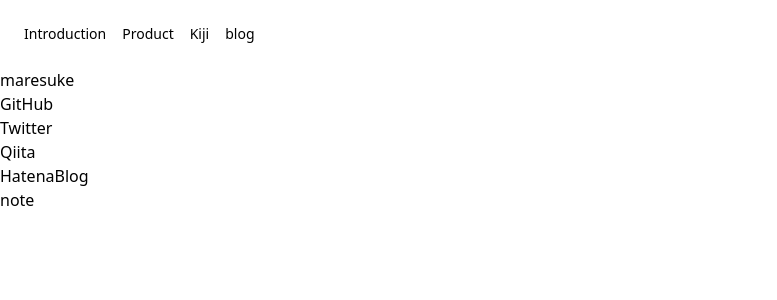
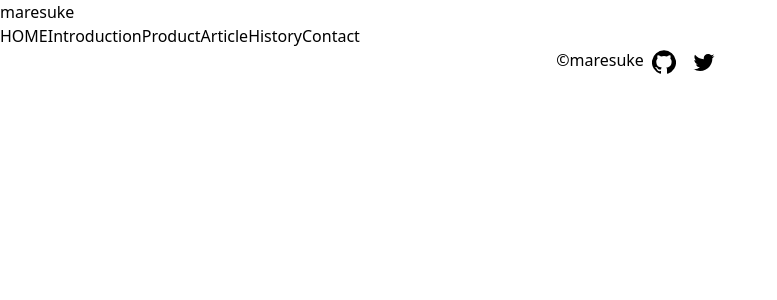
Before and after one commit to daikimare/my-portfolio, a Next.js app: page / in a window 1280 px wide. Shown: the top 300 px of the page, without its empty margins (0-777 px from the left). Built offline with nearby package versions, Linux system fonts and the light colour scheme.

Commit message:
change dhirectry arc and create,update template

```diff
--- /dev/null
+++ b/pages/components/Footer.js
@@ -0,0 +1,20 @@
+import React from 'react';
+import Link from 'next/link';
+import GitHubIcon from '@material-ui/icons/GitHub';
+import TwitterIcon from '@material-ui/icons/Twitter';
+
+export default function Footer() {
+  return(
+    <div>
+      <ul className=" justify-center md:flex md:justify-center">
+        <h4 >&copy;maresuke</h4>
+        <li className="border-b md:border-none mx-2"><Link href="https://github.com/daikimare" className=" block px-8 py-2 my-4 rounded ">
+          <GitHubIcon />
+        </Link></li>
+        <li className="border-b md:border-none mx-2"><Link href = "https://twitter.com/fukutaso46" className=" block px-8 py-2 my-4 rounded ">
+          <TwitterIcon />
+        </Link></li>
+      </ul>
+    </div>
+  )
+}
--- /dev/null
+++ b/pages/components/Layout.js
@@ -0,0 +1,32 @@
+// module
+import React from 'react';
+import Head from 'next/head';
+
+// component
+import Footer from './Footer';
+import Navbar from './Navbar';
+
+export default function Layout() {
+  return (
+    <div>
+
+      <Head>
+        <title></title>
+        <link rel="icon" href="/favicon.ico"/>
+      </Head>
+
+      <header>
+        <Navbar />
+      </header>
+
+      <main>
+
+      </main>
+
+      <footer>
+        <Footer />
+      </footer>
+
+    </div>
+  )
+}
--- a/pages/components/Navbar.js
+++ b/pages/components/Navbar.js
@@ -1,9 +1,77 @@
+// module
 import React from 'react';
+import Link from 'next/link';
+// import { useRouter } from 'next/router';
 
 export default function Navbar() {
+
+  const navbarItem = [
+    {
+      id: 1,
+      route: "/",
+      name: "HOME"
+    },
+    {
+      id: 2,
+      route: "/components/contents/Introduction",
+      name: "Introduction"
+    },
+    {
+      id: 3,
+      route: "/components/contents/Product",
+      name: "Product"
+    },
+    {
+      id: 4,
+      route: "/components/contents/Article",
+      name: "Article"
+    },
+    {
+      id: 5,
+      route: "/components/contents/History",
+      name: "History"
+    },
+    {
+      id: 6,
+      route: "/components/contents/Contact",
+      name: "Contact"
+    }
+  ]
+
+  // const router = useRouter()
+
   return(
     <div>
+      <h1>maresuke</h1>
+      {navbarItem.map((val) => {
+        return (
+          <Link
+            name={val.name}
+            value={val.route}
+            component={Link}
+            key={val.id}
+            href={val.route}
+            className=" mr-6 float-right " >
+            {val.name}
+          </Link>
+        )
+      })}
+    </div>
 
-    </div>
+    /*<div>
+      <nav className=" flex justify-between ">
+        <div>
+          <h1 className=" text-6xl text-gray-400"><Link href="/">maresuke</Link></h1>
+        </div>
+        <div className="">
+          <ul className=" flex ">
+            <li className=" font-bold px-6 "><Link href="#">About</Link></li>
+            <li className=" font-bold px-6 "><Link href="#">Product</Link></li>
+            <li className=" font-bold px-6 "><Link href="#">Article</Link></li>
+            <li className=" font-bold px-6 "><Link href="#">Contact</Link></li>
+          </ul>
+        </div>
+      </nav>
+    </div>*/
   )
 }
--- a/pages/components/SNS.js
+++ /dev/null
@@ -1,16 +0,0 @@
-import React from 'react';
-import Link from 'next/link';
-
-export default function SNS() {
-  return(
-    <div>
-        <ul className="">
-          <li><Link href="https://github.com/daikimare">GitHub</Link></li>
-          <li><Link href = "https://twitter.com/fukutaso46" title = "twitter">Twitter</Link></li>
-          <li><Link href="https://qiita.com/daikimare">Qiita</Link></li>
-          <li><Link href="https://marehiro.hateblo.jp/">HatenaBlog</Link></li>
-          <li><Link href="https://note.com/daikimare">note</Link></li>
-        </ul>
-    </div>
-  )
-}
--- a/pages/Kiji.js
+++ b/pages/components/contents/Article.js
@@ -2,7 +2,7 @@
 import Head from 'next/head';
 import Link from 'next/link';
 
-export default function Kiji() {
+export default function Article() {
   return(
     <div>
       <Head>
--- /dev/null
+++ b/pages/components/contents/Contact.js
@@ -0,0 +1,9 @@
+import React from 'react';
+
+export default function Contact() {
+  return (
+    <div>
+      <h1>This is Contact Page!</h1>
+    </div>
+  )
+}
--- /dev/null
+++ b/pages/components/contents/History.js
@@ -0,0 +1,9 @@
+import React from 'react';
+
+export default function History() {
+  return (
+    <div>
+      <h1>This is my history!</h1>
+    </div>
+  )
+}
--- a/pages/index.js
+++ b/pages/index.js
@@ -1,48 +1,50 @@
 // module
 import React from 'react';
-import Head from 'next/head';
-import Link from 'next/link';
-// import Image from 'next/image';
-// import Router from 'next/router';
 
 // component
-import Sns from './components/SNS';
+import Layout from './components/Layout';
 
 export default function Home() {
   return (
-    <div>
-      <Head>
+    <div className="  " >
+      <Layout />
+      {/*<Head>
         <title>HOME/maresuke blog</title>
         <link rel="icon" href="/favicon.ico"/>
       </Head>
-      <header>
-        <nav className=" flex items-center justify-between flex-wrap bg-teal-500 p-6 ">
-          <div className=" w-full block flex-grow lg:flex lg:items-center lg:w-auto ">
-            <div className=" text-sm lg:flex-grow ">
-              <p className=" block mt-4 lg:inline-block lg:mt-0 text-teal-200 hover:text-green-500 mr-4 " ><Link href="/Introduction">Introduction</Link></p>
-              <p className=" block mt-4 lg:inline-block lg:mt-0 text-teal-200 hover:text-green-500 mr-4 "><Link href="/Product">Product</Link></p>
-              <p className=" block mt-4 lg:inline-block lg:mt-0 text-teal-200 hover:text-green-500 mr-4 "><Link href="/Kiji">Kiji</Link></p>
-              <p className=" block mt-4 lg:inline-block lg:mt-0 text-teal-200 hover:text-green-500 mr-4 " ><Link href="#">blog</Link></p>
+      <body>
+        <main>
+          <div className=" opacity-8f0 ">
+            <nav className=" flex items-center justify-between flex-wrap bg-teal-500 p-6 ">
+              <div className=" w-full block flex-grow lg:flex lg:items-center lg:w-auto ">
+                <div className=" text-sm lg:flex-grow float-left" >
+                  <p className=" font-bold text-2xl"><Link href="/">maresuke</Link></p>
+                </div>
+                <div className=" text-sm lg:flex-grow float-right md:flex md:justify-around ">
+                  <p className=" block mt-4 lg:inline-block lg:mt-0 text-teal-200 px-8 py-2 hover:bg-green-500 mr-4 rounded text-xl"><Link href="/Introduction">Introduction</Link></p>
+                  <p className=" block mt-4 lg:inline-block lg:mt-0 text-teal-200 px-8 py-2 hover:bg-green-500 mr-4 rounded text-xl"><Link href="/Product">Product</Link></p>
+                  <p className=" block mt-4 lg:inline-block lg:mt-0 text-teal-200 px-8 py-2 hover:bg-green-500 mr-4 rounded text-xl"><Link href="/Kiji">Kiji</Link></p>
+                  <p className=" block mt-4 lg:inline-block lg:mt-0 text-teal-200 px-8 py-2 hover:bg-green-500 mr-4 rounded text-xl"><Link href="#">blog</Link></p>
+                </div>
+              </div>
+            </nav>
+          </div>
+          <div className="">
+            <Image
+              src="/background/shinjiko.jpg"
+              alt="shinjiko"
+              layout="responsive"
+              objectFit="cover"
+              quality={100}
+              height={1200}
+              width={1920}
+              className=" opacity-60 " />
+            <div className=" absolute mx-">
+              <h1 className=" text-center text-8xl text-gray-300 ">maresuke</h1>
             </div>
           </div>
-        </nav>
-      </header>
-      <body>
-      {/*<nav className=" flex items-center justify-between flex-wrap bg-teal-500 p-6 ">
-      <div className=" w-full block flex-grow lg:flex lg:items-center lg:w-auto ">
-      <div className=" text-sm lg:flex-grow ">
-              <p className=" block mt-4 lg:inline-block lg:mt-0 text-teal-200 hover:text-green-500 mr-4 " ><Link href="/Introduction">Introduction</Link></p>
-              <p className=" block mt-4 lg:inline-block lg:mt-0 text-teal-200 hover:text-green-500 mr-4 "><Link href="/Product">Product</Link></p>
-              <p className=" block mt-4 lg:inline-block lg:mt-0 text-teal-200 hover:text-green-500 mr-4 "><Link href="/Kiji">Kiji</Link></p>
-              <p className=" block mt-4 lg:inline-block lg:mt-0 text-teal-200 hover:text-green-500 mr-4 " ><Link href="#">blog</Link></p>
-            </div>
-          </div>
-        </nav>*/}
-        <h1>maresuke</h1>
-      </body>
-      <footer>
-        <Sns />
-      </footer>
+        </main>
+      </body>*/}
     </div>
   )
 }
```
Also changed, not shown: pages/components/contents/Introduction.js (renamed from pages/Introduction.js), pages/components/contents/Product.js (renamed from pages/Product.js).
